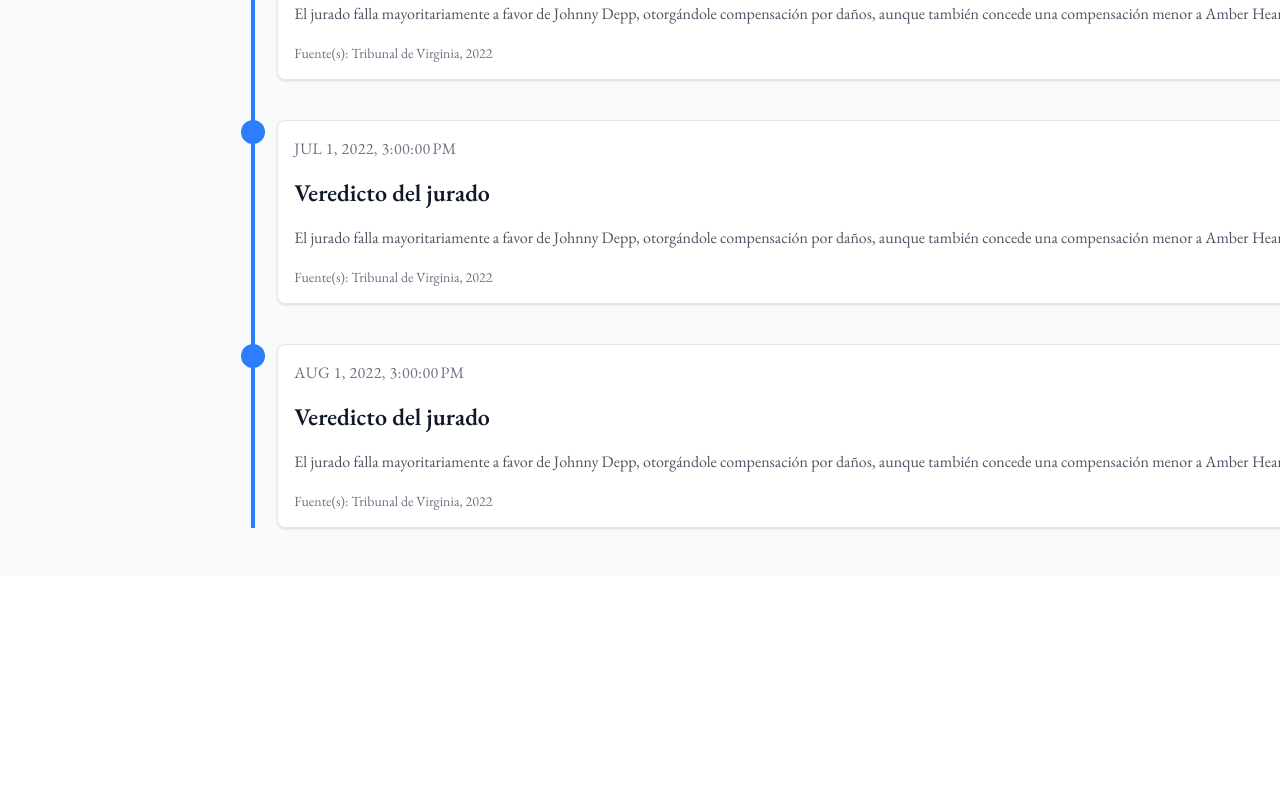
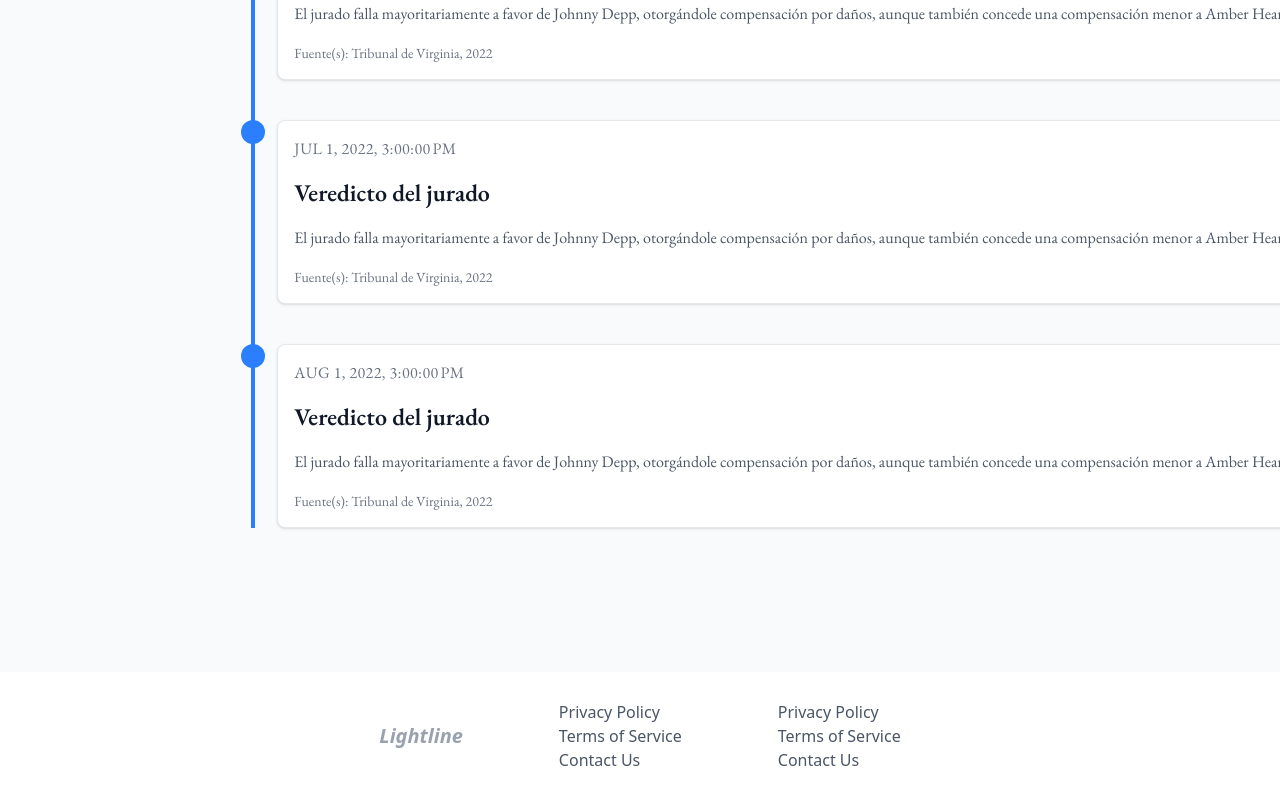
Before and after one commit to lightlinecom/lightline.front, an Angular app: page /story/1/timeline/1 in a window 1280 px wide. Shown: the part 2020-2820 px from the top of the page. Before the commit the page ends 2596 px from the top, so only its background shows below. Built offline with nearby package versions, Linux system fonts and the light colour scheme.

Commit message:
add footer

```diff
--- a/src/app/components/timeline/timeline.ts
+++ b/src/app/components/timeline/timeline.ts
@@ -2,11 +2,10 @@
 import { TimelineItem } from "../timeline-item/timeline-item";
 import { TimelineEvent } from '../../interfaces/timeline-event';
 import { TimelineNavigation } from '../timeline-navigation/timeline-navigation';
-import { TimelineLiveIndicator } from '../timeline-live-indicator/timeline-live-indicator';
 
 @Component({
   selector: 'app-timeline',
-  imports: [TimelineLiveIndicator, TimelineItem, TimelineNavigation],
+  imports: [TimelineItem, TimelineNavigation],
   templateUrl: './timeline.html'
 })
 export class Timeline {
--- /dev/null
+++ b/src/app/shared/components/footer/footer.html
@@ -0,0 +1,25 @@
+<footer class="mt-24 bg-white dark:bg-gray-900 h-32 flex gap-24 items-center justify-center">
+
+  <h1 class="font-bold text-lg xl:text-xl italic text-gray-400 dark:text-gray-500">Lightline</h1>
+
+  <div>
+    <ul>
+      <li><a href="#" class="text-gray-600 dark:text-gray-400 hover:text-gray-800 dark:hover:text-gray-200">Privacy
+          Policy</a></li>
+      <li><a href="#" class="text-gray-600 dark:text-gray-400 hover:text-gray-800 dark:hover:text-gray-200">Terms of
+          Service</a></li>
+      <li><a href="#" class="text-gray-600 dark:text-gray-400 hover:text-gray-800 dark:hover:text-gray-200">Contact
+          Us</a></li>
+    </ul>
+  </div>
+  <div>
+    <ul>
+      <li><a href="#" class="text-gray-600 dark:text-gray-400 hover:text-gray-800 dark:hover:text-gray-200">Privacy
+          Policy</a></li>
+      <li><a href="#" class="text-gray-600 dark:text-gray-400 hover:text-gray-800 dark:hover:text-gray-200">Terms of
+          Service</a></li>
+      <li><a href="#" class="text-gray-600 dark:text-gray-400 hover:text-gray-800 dark:hover:text-gray-200">Contact
+          Us</a></li>
+    </ul>
+  </div>
+</footer>
--- /dev/null
+++ b/src/app/shared/components/footer/footer.ts
@@ -0,0 +1,9 @@
+import { Component } from '@angular/core';
+
+@Component({
+  selector: 'app-footer',
+  imports: [],
+  templateUrl: './footer.html',
+  styles: ``,
+})
+export class Footer {}
--- a/src/app/shared/components/layout/layout.html
+++ b/src/app/shared/components/layout/layout.html
@@ -1,10 +1,14 @@
 <div class="min-h-screen bg-gray-50 dark:bg-gray-950 text-gray-900 dark:text-gray-100">
+
   <div id="sticky-header" class="sticky top-0 z-1">
     <app-header />
-    <app-timeline-live-indicator/>
+    <app-timeline-live-indicator />
   </div>
 
   <section class="max-w-7xl xl:max-w-4/6 mx-auto px-2 py-2 md:px-6 md:py-8">
     <router-outlet />
   </section>
+
+  <app-footer />
+
 </div>
--- a/src/app/shared/components/layout/layout.ts
+++ b/src/app/shared/components/layout/layout.ts
@@ -2,10 +2,11 @@
 import { RouterOutlet } from '@angular/router';
 import { Header } from "../header/header";
 import { TimelineLiveIndicator } from '../../../components/timeline-live-indicator/timeline-live-indicator';
+import { Footer } from '../footer/footer';
 
 @Component({
   selector: 'app-layout',
-  imports: [RouterOutlet, Header, TimelineLiveIndicator],
+  imports: [RouterOutlet, Header, TimelineLiveIndicator, Footer],
   templateUrl: './layout.html'
 })
 export class Layout {}
--- a/src/styles.css
+++ b/src/styles.css
@@ -1,6 +1,10 @@
 /* You can add global styles to this file, and also import other style files */
 
 @import 'tailwindcss';
+
+html, body {
+  @apply bg-white dark:bg-gray-900;
+}
 
 @font-face {
     font-family: 'EBGaramond';
```
